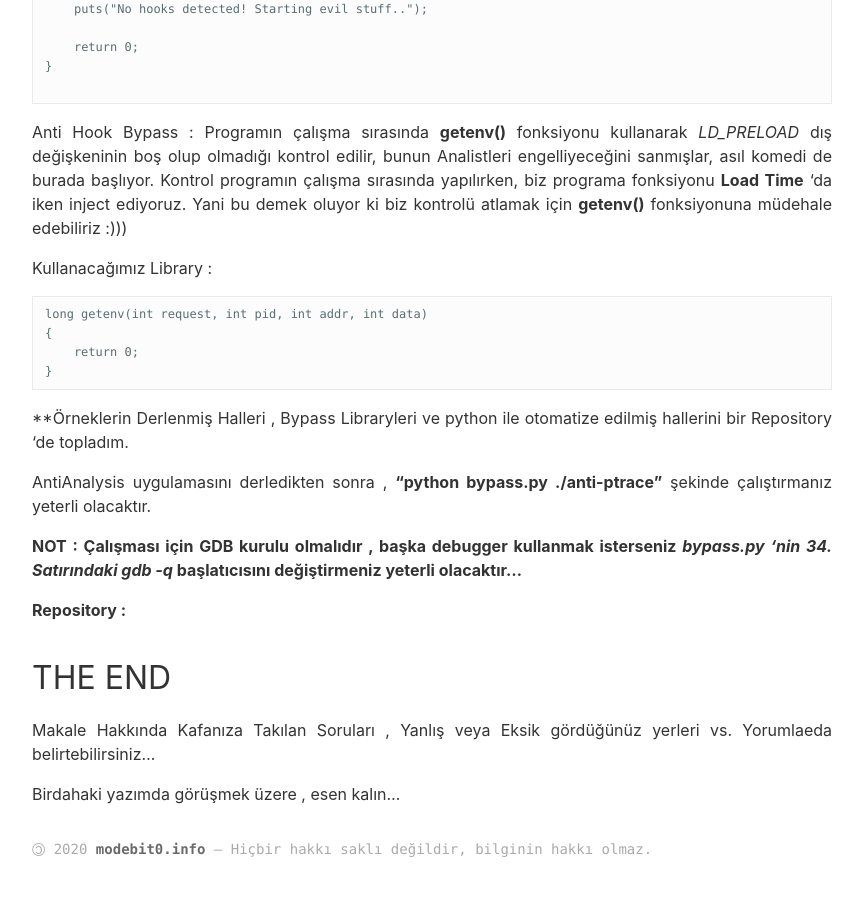
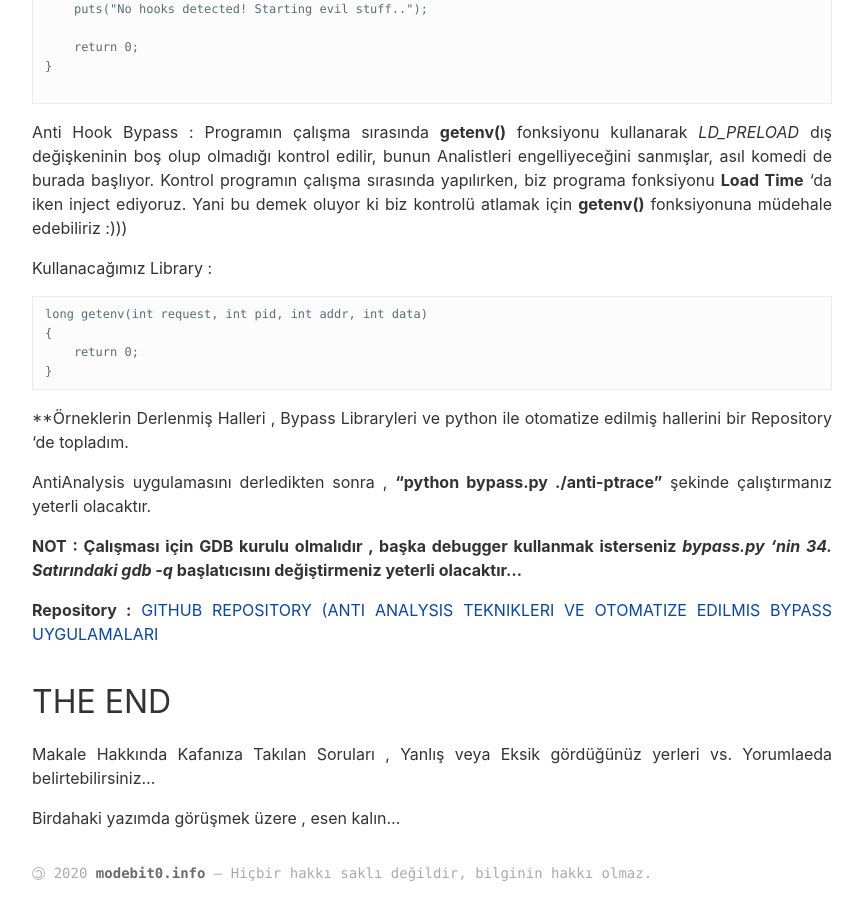
Before and after one commit to onkagitci/onkagitci, a Jekyll site: the page built from _posts/2020-11-20-Linux-Anti-Analysis-Teknikleri-Bypass-Yöntemleri.md, in a window 1280 px wide and 900 px high, scrolled down 5126 px. Shown: the whole window, without its empty margins (8-871 px from the left). Built offline with Jekyll 4.4.1, drawn with Linux system fonts in a browser that asks for light colours; before the commit the page ends 6002 px from its top, so only the background shows below that.

Commit message:
Update 2020-11-20-Linux-Anti-Analysis-Teknikleri-Bypass-Yöntemleri.md

```diff
--- a/_posts/2020-11-20-Linux-Anti-Analysis-Teknikleri-Bypass-Yöntemleri.md
+++ b/_posts/2020-11-20-Linux-Anti-Analysis-Teknikleri-Bypass-Yöntemleri.md
@@ -236,7 +236,7 @@ AntiAnalysis uygulamasını derledikten sonra , **“python bypass.py ./anti-ptr
 **NOT : Çalışması için GDB kurulu olmalıdır , başka debugger kullanmak isterseniz *bypass.py 'nin 34. Satırındaki* *gdb -q* başlatıcısını değiştirmeniz yeterli olacaktır…**
 
 **Repository :**
-[](https://github.com/0x00fy/Linux-Anti-Analysis-Bypass)
+[GITHUB REPOSITORY (ANTI ANALYSIS TEKNIKLERI VE OTOMATIZE EDILMIS BYPASS UYGULAMALARI](https://github.com/0x00fy/Linux-Anti-Analysis-Bypass)
 
 
 ## THE END
```
